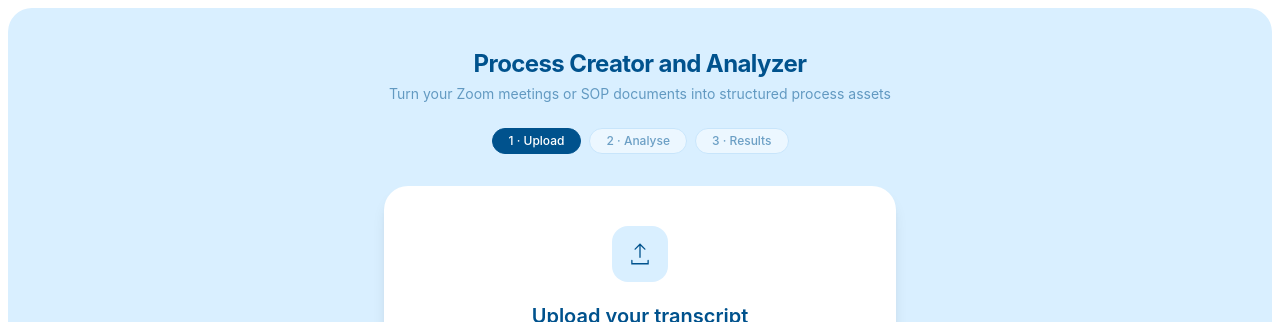
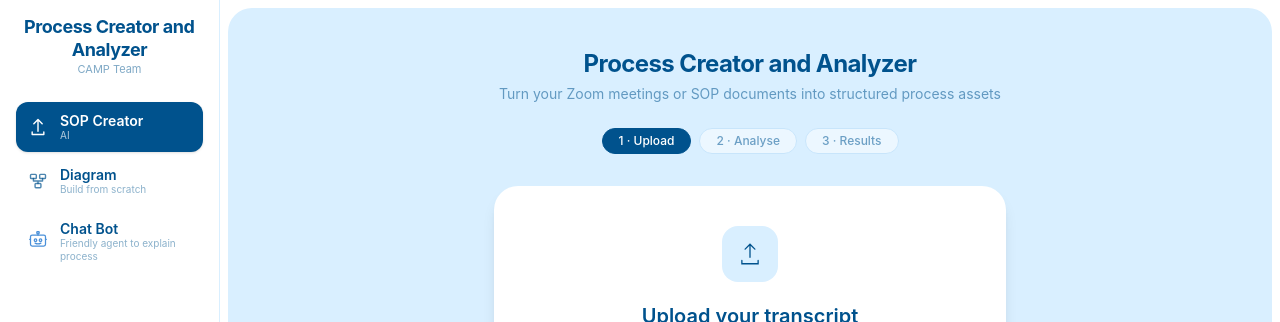
Before and after one commit to LoyNeil/SOP-Analyzer, a React (Vite) app: page / in a window 1280 px wide. Shown: the top 322 px of the page. Built offline with nearby package versions, Linux system fonts and the light colour scheme.

Commit message:
Refactor App component with sidebar and navigation

```diff
--- a/src/App.jsx
+++ b/src/App.jsx
@@ -1,12 +1,140 @@
-import React from "react"
+import React, { useState, useCallback } from "react"
 import UploadTranscript from "./UploadTranscript"
+import Footer from "./Footer"
+import ChatBot from "./ChatBot"
+
+const NAV_ITEMS = [
+  {
+    key: "sop",
+    label: "SOP Creator",
+    sub: "AI",
+    icon: (
+      <svg viewBox="0 0 24 24" fill="none" stroke="currentColor" strokeWidth="1.7" strokeLinecap="round" strokeLinejoin="round" width="20" height="20">
+        <path d="M12 3v14M7 8l5-5 5 5" />
+        <path d="M5 18v3h14v-3" />
+      </svg>
+    ),
+  },
+  {
+    key: "diagram",
+    label: "Diagram",
+    sub: "Build from scratch",
+    icon: (
+      <svg viewBox="0 0 24 24" fill="none" stroke="currentColor" strokeWidth="1.7" strokeLinecap="round" strokeLinejoin="round" width="20" height="20">
+        <rect x="3" y="4" width="7" height="5" rx="1" />
+        <rect x="14" y="4" width="7" height="5" rx="1" />
+        <rect x="8.5" y="15" width="7" height="5" rx="1" />
+        <path d="M6.5 9v3h11V9M12 12v3" />
+      </svg>
+    ),
+  },
+  {
+    key: "chat",
+    label: "Chat Bot",
+    sub: "Friendly agent to explain process",
+    icon:(
+      <svg
+        viewBox="0 0 24 24"
+        fill="none"
+        stroke="#4A90D9"
+        strokeWidth="1.5"
+        strokeLinecap="round"
+        strokeLinejoin="round"
+        width="20"
+        height="20"
+      >
+        <path d="M12 2v3" />
+        <circle cx="12" cy="2" r="1.5" />
+        <rect x="3" y="5" width="18" height="13" rx="2" />
+        <circle cx="9" cy="11" r="1.5" />
+        <circle cx="15" cy="11" r="1.5" />
+        <path d="M8.5 14.5q3.5 2 7 0" />
+        <path d="M3 10h-1M22 10h-1" />
+      </svg>
+    )
+  }
+]
+
+const Sidebar = ({ active, onSelect }) => (
+  <aside className="hidden md:flex flex-col w-[220px] shrink-0 bg-white border-r border-[#d9efff] p-4">
+    <div className="px-2 mb-6">
+      <p className="font-bold text-lg text-[#00528d] leading-tight tracking-tight">
+        Process Creator and <span className="block text-center">Analyzer</span>
+      </p>
+      <p className="text-[11px] text-[#00528d]/50 text-center">CAMP Team</p>
+    </div>
+
+    <nav className="flex flex-col gap-1">
+      {NAV_ITEMS.map(item => {
+        const isActive = active === item.key
+        return (
+          <button
+            key={item.key}
+            onClick={() => onSelect(item.key)}
+            className={`flex items-center gap-3 w-full px-3 py-2.5 rounded-xl text-left transition-all duration-150 cursor-pointer
+              ${isActive
+                ? "bg-[#00528d] text-white shadow-sm"
+                : "text-[#00528d] hover:bg-[#d9efff]"
+              }`}
+          >
+            <span className={isActive ? "text-white" : "text-[#00528d]/70"}>
+              {item.icon}
+            </span>
+            <span className="flex flex-col">
+              <span className="text-sm font-semibold leading-tight">{item.label}</span>
+              <span className={`text-[10px] leading-tight ${isActive ? "text-white/70" : "text-[#00528d]/45"}`}>
+                {item.sub}
+              </span>
+            </span>
+          </button>
+        )
+      })}
+    </nav>
+
+    {/*<div className="mt-auto px-2 pt-4 text-[10px] text-[#00528d]/40 leading-relaxed">
+      Diagram opens in a new tab. Export to JSON before closing — work isn't saved.
+    </div>*/}
+  </aside>
+)
 
 function App() {
+  const [active, setActive] = useState("sop")
+  const [hideSidebar, setHideSidebar] = useState(false)
+
+  const params = new URLSearchParams(window.location.search)
+  const view = params.get("view")
+
+  if (view === "chat") return <ChatBot />
+  if (view === "builder") return <DiagramBuilder />
+
+  const handleShowResults = useCallback((isResults) => {
+    setHideSidebar(isResults)
+  }, [])
+
+  const handleSelect = (key) => {
+    if (key === "diagram") {
+      const url = `${window.location.origin}${window.location.pathname}?view=builder`
+      window.open(url, "_blank", "noopener")
+      return
+    }
+    if (key === "chat") {
+      const url = `${window.location.origin}${window.location.pathname}?view=chat`
+      window.open(url,"_blank","noopener")
+      return
+    }
+    setActive(key)
+  }
 
   return (
-    <>
-      <UploadTranscript />
-    </>
+    <div className="flex min-h-screen">
+      {!hideSidebar && <Sidebar active={active} onSelect={handleSelect} />}
+      <div className="flex flex-col flex-1 min-w-0">
+        <div className="flex-1">
+          <UploadTranscript onShowResults={handleShowResults} />
+        </div>
+        <Footer />
+      </div>
+    </div>
   )
 }
 
```
